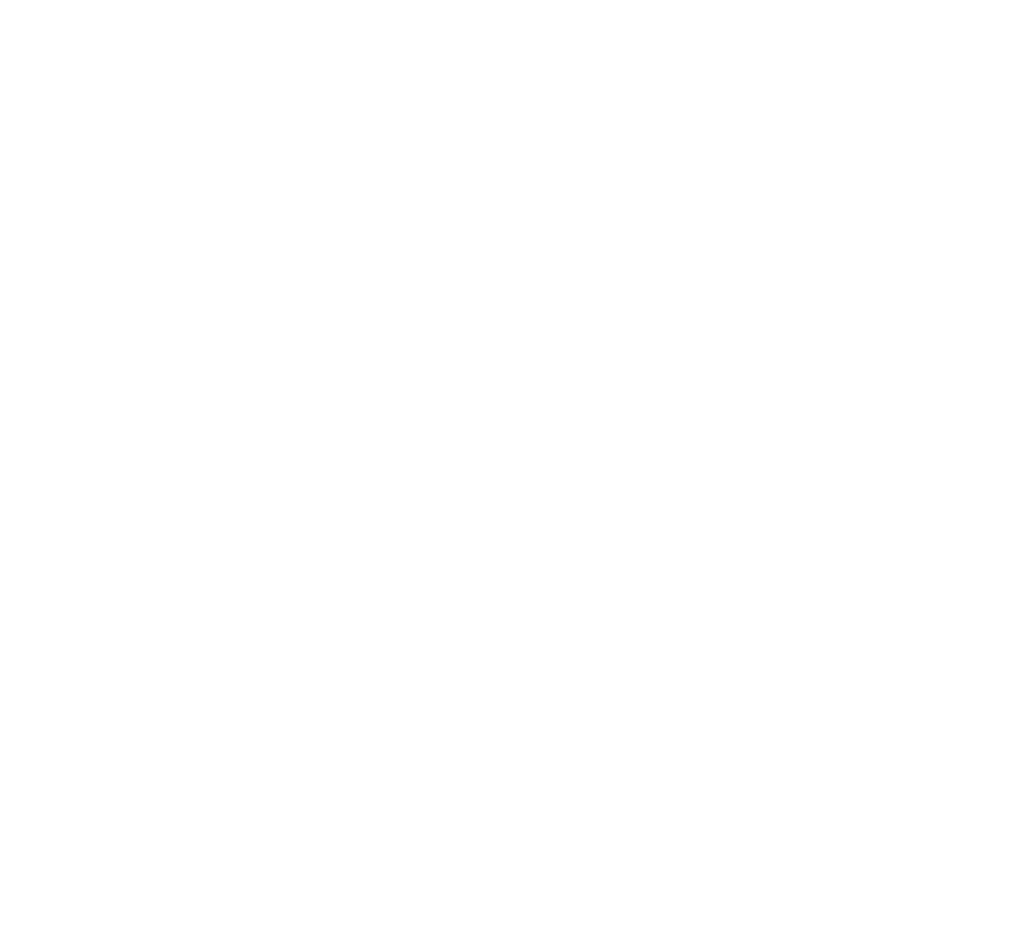
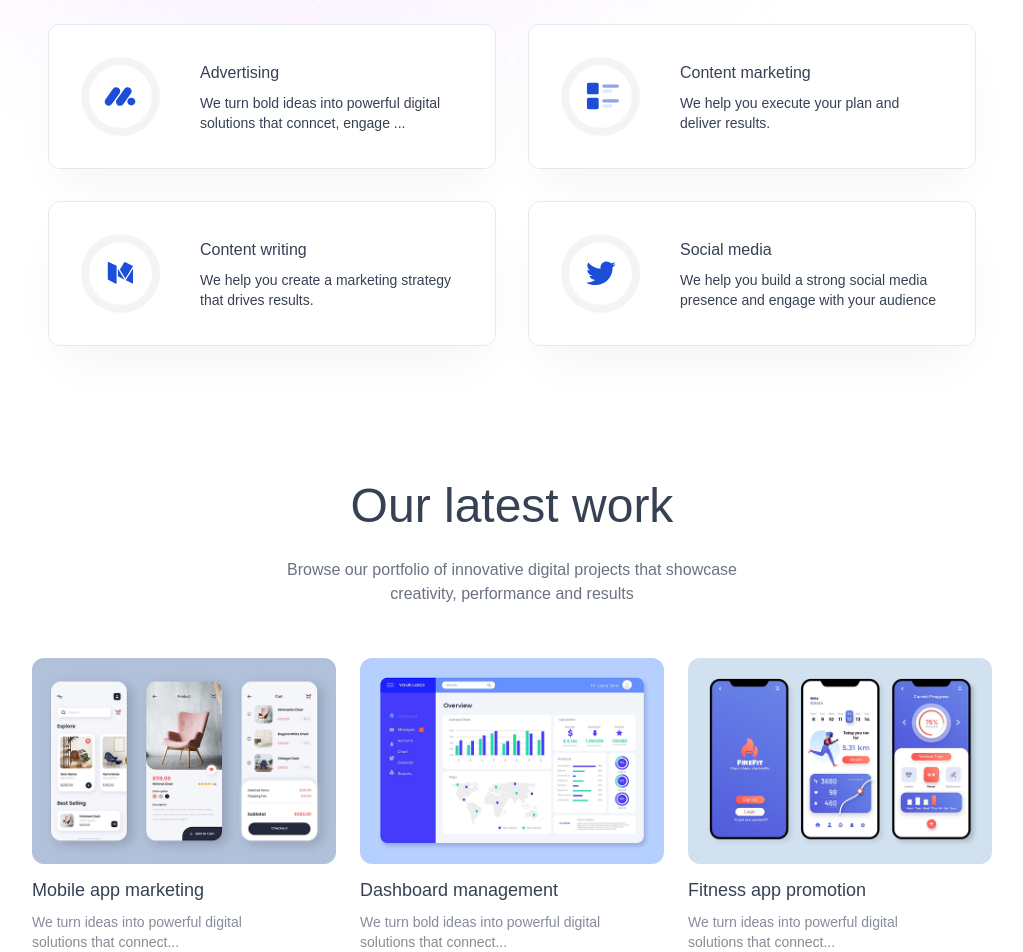
Before and after one commit to iajaymk/agency-ai, a React (Vite) app: page / in a window 1280 px wide. Shown: the part 1507-2459 px from the top of the page, without its empty margins (128-1151 px from the left). Before the commit the page ends 1219 px from the top, so only its background shows below. Built offline with nearby package versions, Linux system fonts and the light colour scheme.

Commit message:
add: work section and services section

```diff
--- a/index.html
+++ b/index.html
@@ -1,5 +1,5 @@
 <!DOCTYPE html>
-<html lang="en">
+<html lang="en" class="scroll-smooth">
   <head>
     <meta charset="UTF-8" />
     <link rel="icon" type="image/svg+xml" href="/src/assets/favicon.ico" />
--- a/src/App.jsx
+++ b/src/App.jsx
@@ -2,6 +2,8 @@
 import Navbar from "./components/Navbar";
 import Hero from "./components/Hero";
 import TrustedBy from "./components/TrustedBy";
+import Services from "./components/Services";
+import Work from "./components/Work";
 
 const App = () => {
   const [theme, setTheme] = useState(
@@ -13,6 +15,8 @@
       <Navbar theme={theme} setTheme={setTheme} />
       <Hero />
       <TrustedBy />
+      <Services />
+      <Work />
     </div>
   );
 };
--- a/src/components/Navbar.jsx
+++ b/src/components/Navbar.jsx
@@ -48,7 +48,7 @@
 
         <a
           onClick={() => setSidebarOpen(false)}
-          href="#ourwork"
+          href="#our-work"
           className="sm:hover:border-b"
         >
           Our Work
--- /dev/null
+++ b/src/components/Servicecard.jsx
@@ -0,0 +1,54 @@
+import React, { useRef, useState } from "react";
+
+const Servicecard = ({ service }) => {
+  const [position, setPosition] = useState({ x: 0, y: 0 });
+  const [visible, setVisible] = useState(false);
+
+  const divRef = useRef(null);
+  const handleMouseMove = (e) => {
+    const bounds = divRef.current.getBoundingClientRect();
+    setPosition({ x: e.clientX - bounds.left, y: e.clientY - bounds.top });
+  };
+
+  return (
+    <div
+      className="relative overflow-hidden max-w-lg m-2 sm:m-4 rounded-xl border
+    border-gray-200 dark:border-gray-700 shadow-2xl shadow-gray-100
+    dark:shadow-white/10"
+      onMouseEnter={() => setVisible(true)}
+      onMouseLeave={() => setVisible(false)}
+      ref={divRef}
+      onMouseMove={handleMouseMove}
+    >
+      <div
+        className={`pointer-events-none blur-2xl rounded-full bg-gradient-to-r
+        from-blue-500 via-indigo-500 to-purple-500 w-[300px] h-[300px] absolute
+        z-0 transition-opacity duration-500 mix-blend-lighten
+        ${visible ? "opacity-70" : " opacity-0"}`}
+        style={{
+          left: position.x - 150 + "px",
+          top: position.y - 150 + "px",
+        }}
+      />
+      <div
+        className="flex items-center gap-10 p-8 hover:p-7.5 hover:m-0.5
+            transition-all rounded-[10px] bg-white dark:bg-gray-900 z-10 relative"
+      >
+        <div className="bg-gray-100 dark:bg-gray-700 rounded-full">
+          <img
+            src={service.icon}
+            alt=""
+            className="max-w-24 bg-white
+            dark:bg-gray-900 rounded-full m-2"
+          />
+        </div>
+        <div className="flex-1">
+          <h3 className="font-bold">{service.title}</h3>
+          <p className="text-sm mt-2">{service.description}</p>
+        </div>
+      </div>
+    </div>
+  );
+};
+
+export default Servicecard;
--- /dev/null
+++ b/src/components/Services.jsx
@@ -0,0 +1,57 @@
+import React from "react";
+import assets from "../assets/assets";
+import Title from "./Title";
+import Servicecard from "./Servicecard";
+
+const Services = () => {
+  const servicesData = [
+    {
+      title: "Advertising",
+      description:
+        "We turn bold ideas into powerful digital solutions that conncet, engage ...",
+      icon: assets.ads_icon,
+    },
+    {
+      title: "Content marketing",
+      description: "We help you execute your plan and deliver results.",
+      icon: assets.marketing_icon,
+    },
+    {
+      title: "Content writing",
+      description:
+        "We help you create a marketing strategy that drives results.",
+      icon: assets.content_icon,
+    },
+    {
+      title: "Social media",
+      description: `We help you build a strong social media presence
+          and engage with your audience`,
+      icon: assets.social_icon,
+    },
+  ];
+
+  return (
+    <div
+      id="services"
+      className="relative flex flex-col items-center
+  gap-7 px-4 sm:px-12 lg:px-24 xl:px-40 pt-30 text-gray-700 dark:text-white"
+    >
+      <img
+        src={assets.bgImage2}
+        alt=""
+        className="absolute -top-110 -left-70 -z-1 dark:hidden"
+      />
+      <Title
+        title={"How can we help"}
+        desc="From strategy to execution, we craft digital solutions that move your business forward."
+      />
+      <div className="grid md:grid-cols-2">
+        {servicesData.map((service, index) => (
+          <Servicecard key={index} service={service} index={index} />
+        ))}
+      </div>
+    </div>
+  );
+};
+
+export default Services;
--- /dev/null
+++ b/src/components/Title.jsx
@@ -0,0 +1,17 @@
+import React from "react";
+
+const Title = ({ title, desc }) => {
+  return (
+    <>
+      <h2 className="text-3xl sm:text-5xl font-medium">{title}</h2>
+      <p
+        className="max-w-lg text-center text-gray-500
+    dark:text-white/75 mb-6"
+      >
+        {desc}
+      </p>
+    </>
+  );
+};
+
+export default Title;
--- /dev/null
+++ b/src/components/Work.jsx
@@ -0,0 +1,47 @@
+import React from "react";
+import Title from "./Title";
+import assets from "../assets/assets";
+
+const Work = () => {
+  const workData = [
+    {
+      title: "Mobile app marketing",
+      desc: "We turn ideas into powerful digital solutions that connect...",
+      img: assets.work_mobile_app,
+    },
+    {
+      title: "Dashboard management",
+      desc: "We turn bold ideas into powerful digital solutions that connect...",
+      img: assets.work_dashboard_management,
+    },
+    {
+      title: "Fitness app promotion",
+      desc: "We turn ideas into powerful digital solutions that connect...",
+      img: assets.work_fitness_app,
+    },
+  ];
+
+  return (
+    <div
+      id="our-work"
+      className="flex flex-col items-center gap-7 px-4
+    sm:px-12 lg:px-24 xl:px-40 pt-30 text-gray-700 dark:text-white"
+    >
+      <Title
+        title={"Our latest work"}
+        desc="Browse our portfolio of innovative digital projects that showcase creativity, performance and results"
+      />
+      <div className="grid sm:grid-cols-2 lg:grid-cols-3 gap-6 w-full max-w-5xl">
+        {workData.map((work, index) => (
+          <div key={index}>
+            <img src={work.img} alt="" className="w-full rounded-xl" />
+            <h3 className="mt-3 mb-2 text-lg font-semibold">{work.title}</h3>
+            <p className="text-sm opacity-60 w-5/6">{work.desc}</p>
+          </div>
+        ))}
+      </div>
+    </div>
+  );
+};
+
+export default Work;
```
